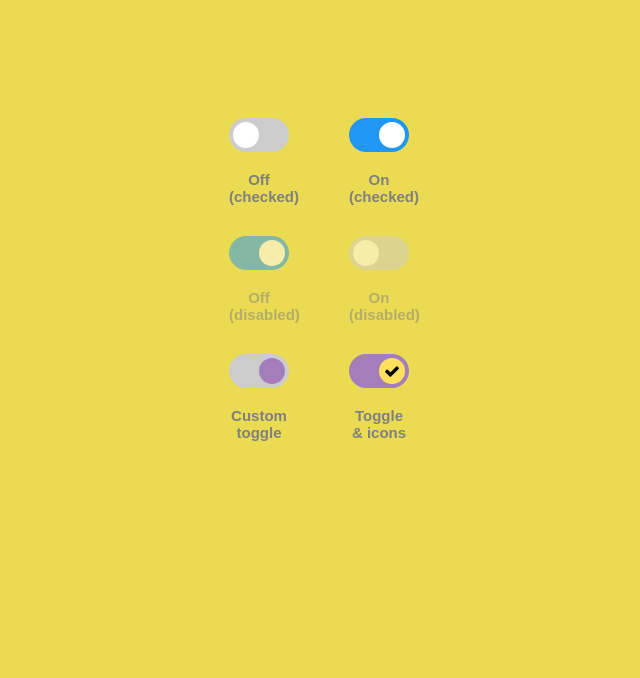
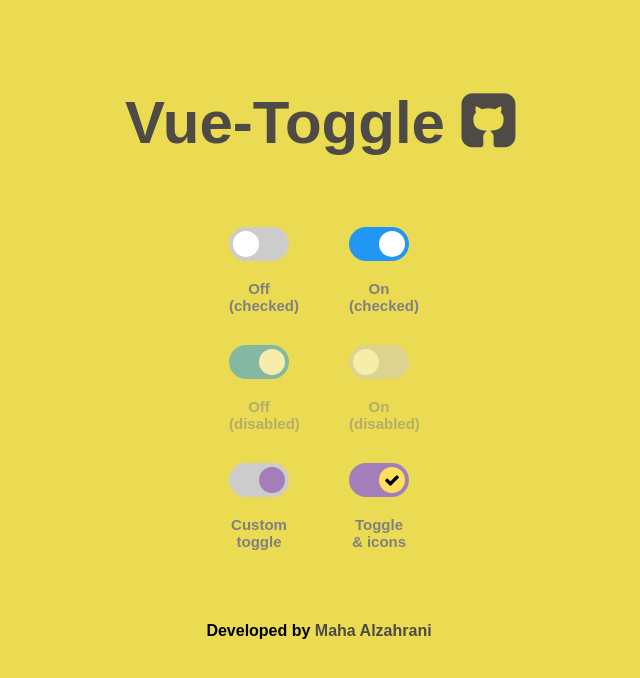
Before and after one commit to mahazz/Vue-Toggle, a Vue app: page / in a window 1280 px wide. Shown: the top 678 px of the page, without its empty margins (321-961 px from the left). Built offline with nearby package versions, Linux system fonts and the light colour scheme.

Commit message:
Add the footer

```diff
--- a/src/assets/styles/components/_toggle.scss
+++ b/src/assets/styles/components/_toggle.scss
@@ -40,6 +40,13 @@ input:checked + .icon::before {
   content: "\f00c";
   transform: rotate(45deg);
   padding-top: 5px;
+}
+.toggle {
+  font-family: "FontAwesome";
+  font-style: normal !important;
+}
+.dev-footer {
+  margin-top: 71px;
 }
 input + .icon::before {
   font-family: "FontAwesome";
--- a/src/components/Toggle.vue
+++ b/src/components/Toggle.vue
@@ -1,7 +1,10 @@
 <template>
   <div class="main">
     <h1>
-      <a href="https://github.com/mahazz/Vue-Toggle" v-t="'toggle_header'"></a>
+      <a href="https://github.com/mahazz/Vue-Toggle"
+        >Vue-Toggle
+        <i class="toggle fa-github-square"></i>
+      </a>
     </h1>
     <!-- OFF | ON -->
     <ToggleOff />
@@ -15,6 +18,10 @@
 
     <!-- Toggle Rolling  with icons-->
     <ToggleIcon />
+    <p class="dev-footer">
+      Developed by
+      <a href="https://github.com/mahazz/">Maha Alzahrani</a>
+    </p>
   </div>
 </template>
 
@@ -32,20 +39,10 @@ export default {
     ToggleOn,
     DisabledToggle,
     ToggleCustom,
-    ToggleIcon
+    ToggleIcon,
   },
-  message: {
-    toggle_header: "Vue-Toggle",
-    de: "Hallo du, Vuejs"
-  },
-  currentLocale: "en",
-  locales: [
-    { id: "en", name: "English" },
-    { id: "de", name: "Deutsch" }
-  ]
 };
 </script>
 
 <!-- Add "scoped" attribute to limit CSS to this component only -->
-<style scoped lang="scss">
-</style>
+<style scoped lang="scss"></style>
--- a/src/components/Toggle/ToggleIcon.vue
+++ b/src/components/Toggle/ToggleIcon.vue
@@ -10,17 +10,7 @@
 export default {
   name: "Toggleicon",
   data() {},
-  message: {
-    en: "Hello you, Vue.js!",
-    de: "Hallo du, Vuejs"
-  },
-  currentLocale: "en",
-  locales: [
-    { id: "en", name: "English" },
-    { id: "de", name: "Deutsch" }
-  ]
 };
 </script>
 
-<style lang="scss" scoped>
-</style>
+<style lang="scss" scoped></style>
```
